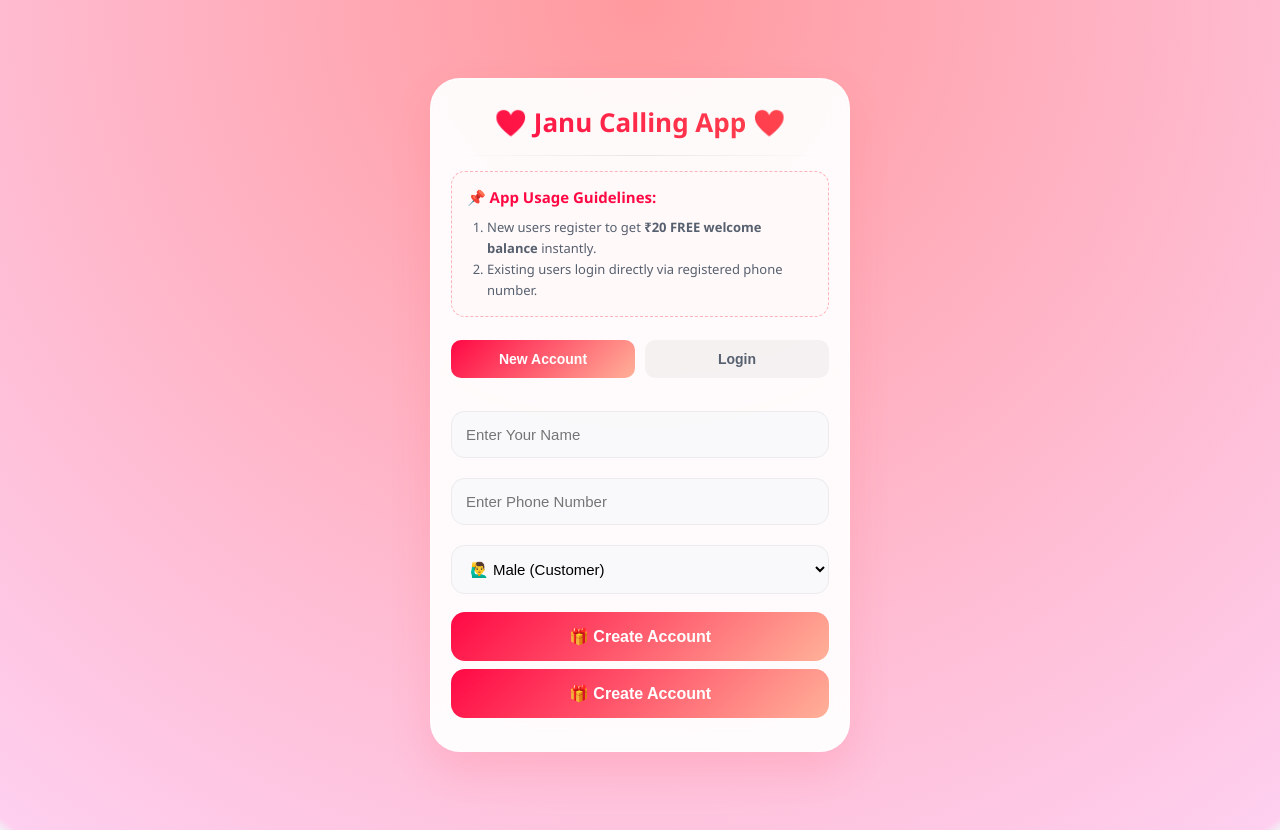
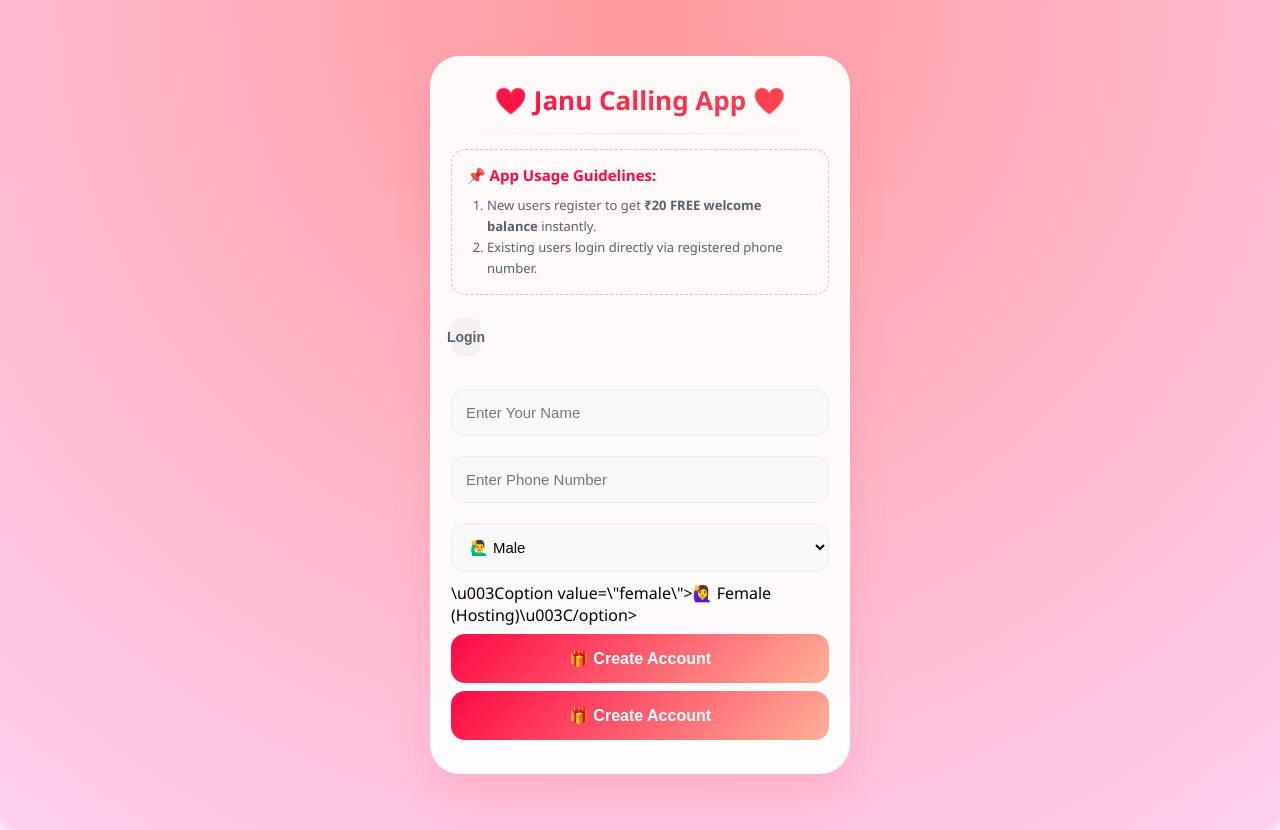
Before and after one commit to ssshalder123-hue/janucalling, a Flask app: page / in a window 1280 px wide. Run offline with Flask 3, Linux system fonts and the light colour scheme; some libraries are stand-ins or nearby versions.

Commit message:
Update index.html

```diff
--- a/templates/index.html
+++ b/templates/index.html
@@ -117,7 +117,7 @@
         </div>
 
         <div class="tab-system">
-            <button class="tab-btn active" id="tab-reg-btn" onclick="switchTab('reg')">New Account</button>
+            <New Account</button>
             <button class="tab-btn" id="tab-login-btn" onclick="switchTab('login')">Login</button>
         </div>
 
@@ -125,9 +125,9 @@
             <input type="text" id="reg-name" placeholder="Enter Your Name">
             <input type="number" id="reg-phone" placeholder="Enter Phone Number">
             <select id="reg-gender">
-                <option value="male">🙋‍♂️ Male (Customer)</option>
+                <option value="male">🙋‍♂️ Male</option>
                 <option value="female">🙋‍♀️ Female (Hosting)</option>
-            </select>
+            </select>\u003Coption value=\"female\">🙋‍♀️ Female (Hosting)\u003C/option>
             <button class="btn-primary" onclick="registerUser()">🎁 Create Account<button class="btn-primary" onclick="registerUser()">🎁 Create Account</button>
 
         </div>
```
